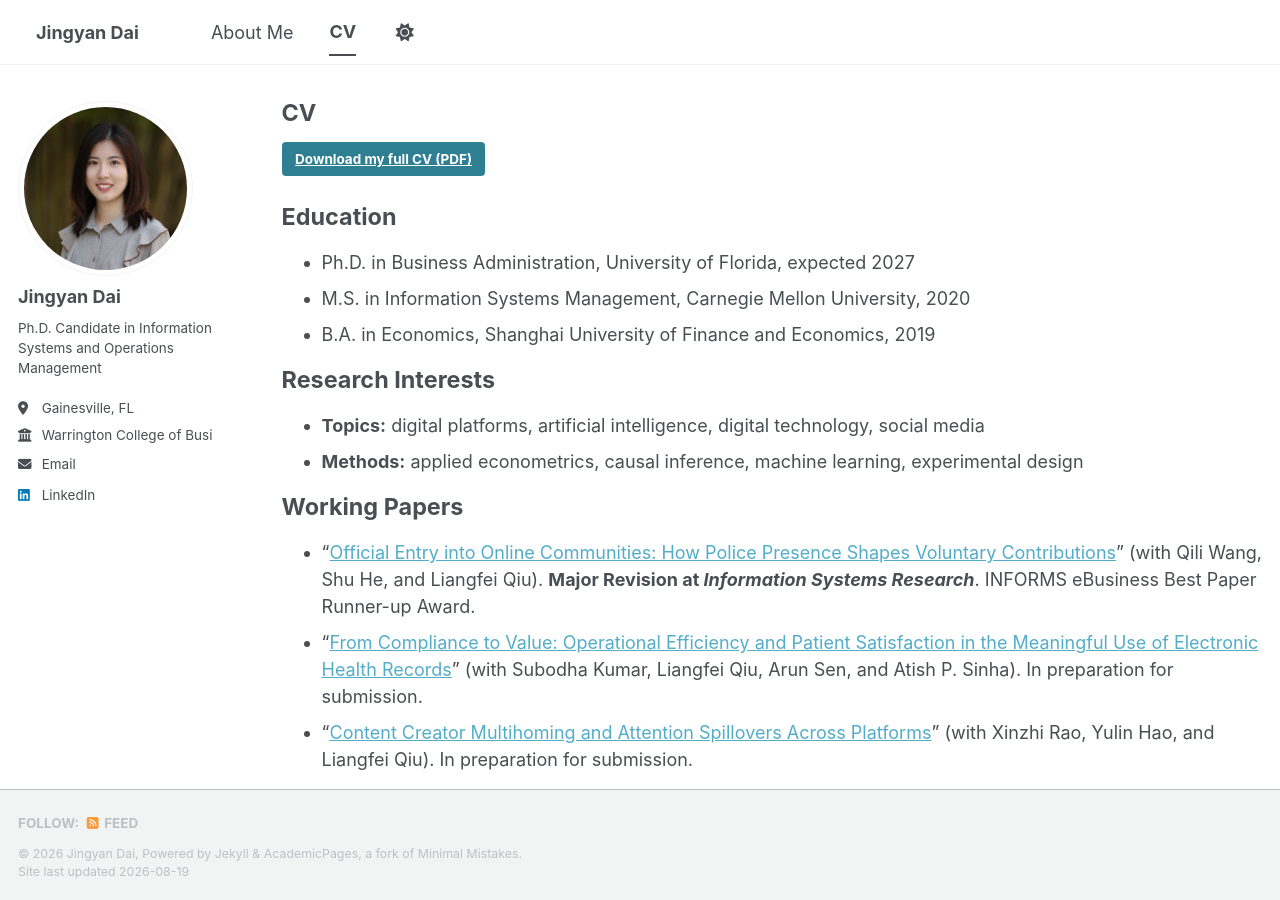
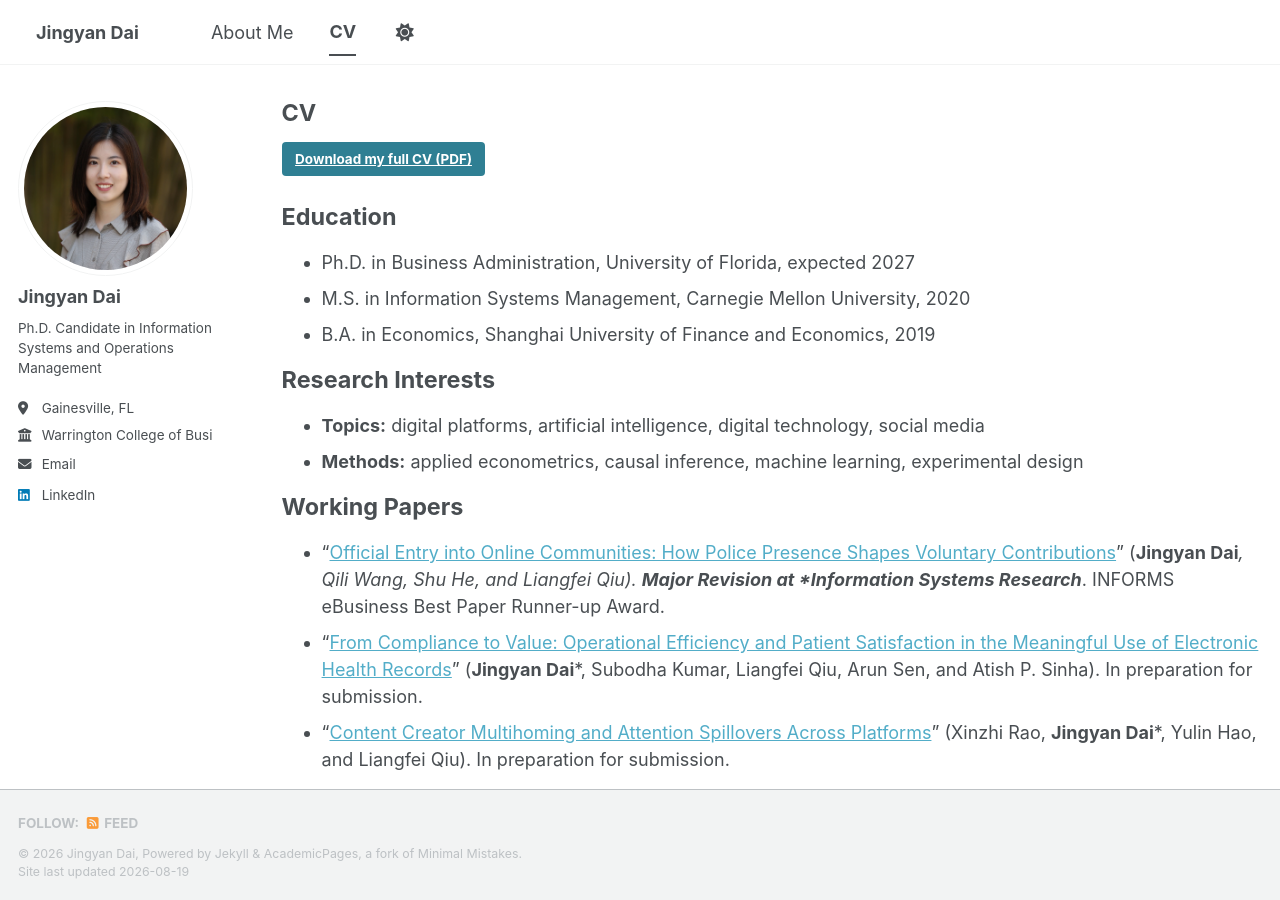
Before and after one commit to jingyandai/jingyandai.github.io, a Jekyll site: the page built from _pages/cv.md, in a window 1280 px wide and 900 px high. Built offline with Jekyll 4.4.1, drawn with Linux system fonts in a browser that asks for light colours; a style sheet for code colours, icons or effects is not loaded.

Commit message:
Update cv.md

```diff
--- a/_pages/cv.md
+++ b/_pages/cv.md
@@ -24,9 +24,9 @@ Research Interests
 
 Working Papers
 ======
-* "[Official Entry into Online Communities: How Police Presence Shapes Voluntary Contributions](https://papers.ssrn.com/sol3/papers.cfm?abstract_id=5003782)" (with Qili Wang, Shu He, and Liangfei Qiu). **Major Revision at *Information Systems Research***. INFORMS eBusiness Best Paper Runner-up Award.
-* "[From Compliance to Value: Operational Efficiency and Patient Satisfaction in the Meaningful Use of Electronic Health Records](https://papers.ssrn.com/sol3/papers.cfm?abstract_id=5135423)" (with Subodha Kumar, Liangfei Qiu, Arun Sen, and Atish P. Sinha). In preparation for submission.
-* "[Content Creator Multihoming and Attention Spillovers Across Platforms](https://papers.ssrn.com/sol3/papers.cfm?abstract_id=6602278)" (with Xinzhi Rao, Yulin Hao, and Liangfei Qiu). In preparation for submission.
+* "[Official Entry into Online Communities: How Police Presence Shapes Voluntary Contributions](https://papers.ssrn.com/sol3/papers.cfm?abstract_id=5003782)" (**Jingyan Dai***, Qili Wang, Shu He, and Liangfei Qiu). **Major Revision at *Information Systems Research***. INFORMS eBusiness Best Paper Runner-up Award.
+* "[From Compliance to Value: Operational Efficiency and Patient Satisfaction in the Meaningful Use of Electronic Health Records](https://papers.ssrn.com/sol3/papers.cfm?abstract_id=5135423)" (**Jingyan Dai***, Subodha Kumar, Liangfei Qiu, Arun Sen, and Atish P. Sinha). In preparation for submission.
+* "[Content Creator Multihoming and Attention Spillovers Across Platforms](https://papers.ssrn.com/sol3/papers.cfm?abstract_id=6602278)" (Xinzhi Rao, **Jingyan Dai***, Yulin Hao, and Liangfei Qiu). In preparation for submission.
 
 Work in Progress
 ======
```
